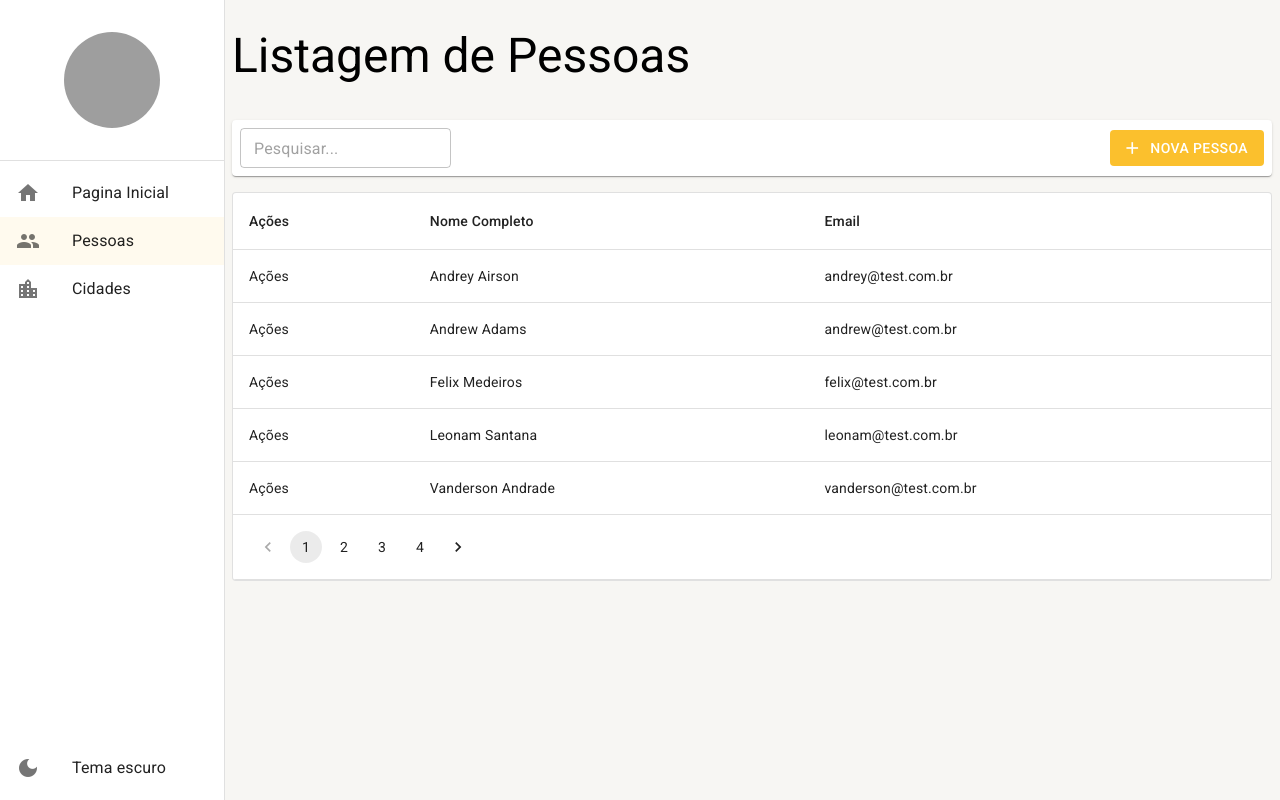
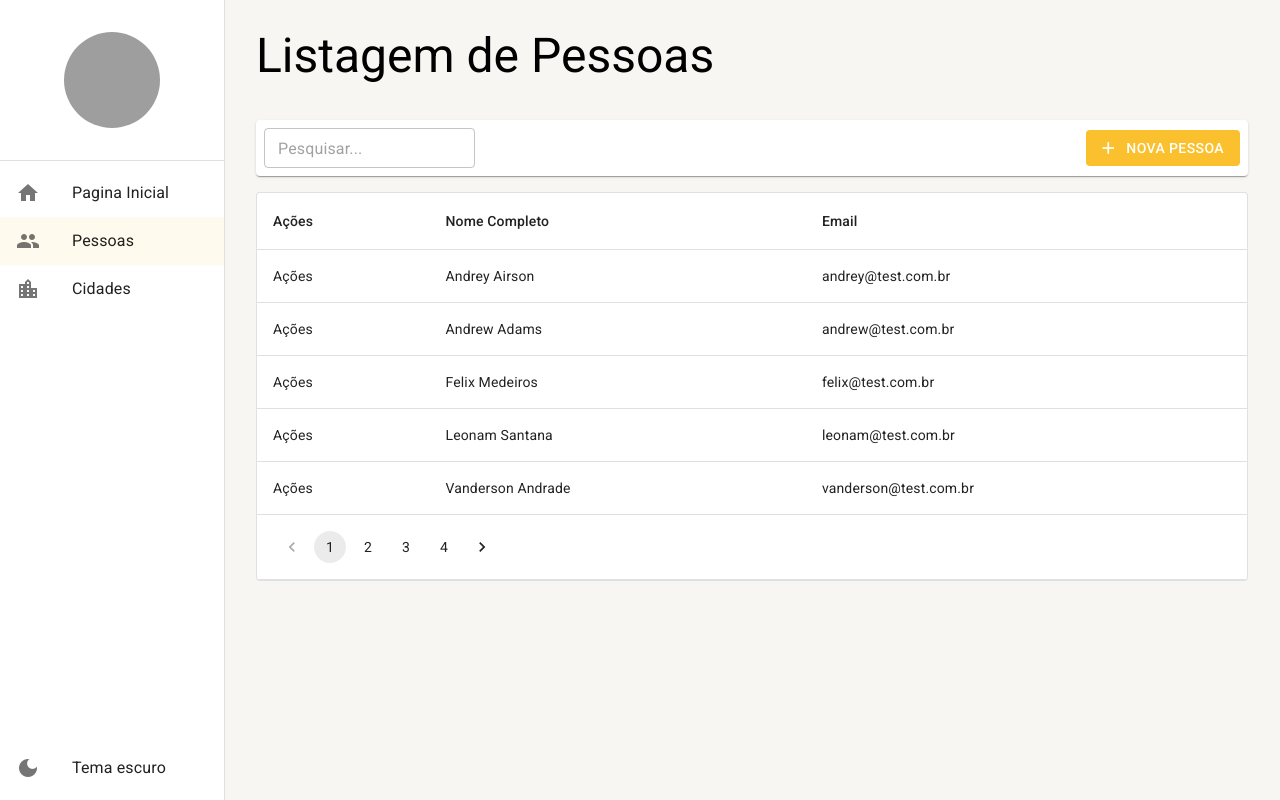
Before and after one commit to AndreyBorges/mui-dashboard, a React (Create React App) app: page /people in a window 1280 px wide. Built offline with nearby package versions, Linux system fonts and the light colour scheme; data requests are answered from the project's data file; grey boxes are pictures that could not be loaded.

Commit message:
refactor: added mx on BaseLayout

```diff
--- a/src/shared/layouts/base-layout/index.tsx
+++ b/src/shared/layouts/base-layout/index.tsx
@@ -16,7 +16,7 @@ const BaseLayout: FC<IBaseLayoutProps> = ({ children, title, listingTools }) =>
   const theme = useTheme()
   const { toggleDrawerOpen } = useDrawerContext()
   return (
-    <Box height='100%' display='flex' flexDirection='column' gap={1}>
+    <Box height='100%' display='flex' flexDirection='column' gap={1} marginX={3}>
       <Box
         padding={1}
         height={theme.spacing(smDown ? 6 : mdDown ? 8 : 12)}
```
